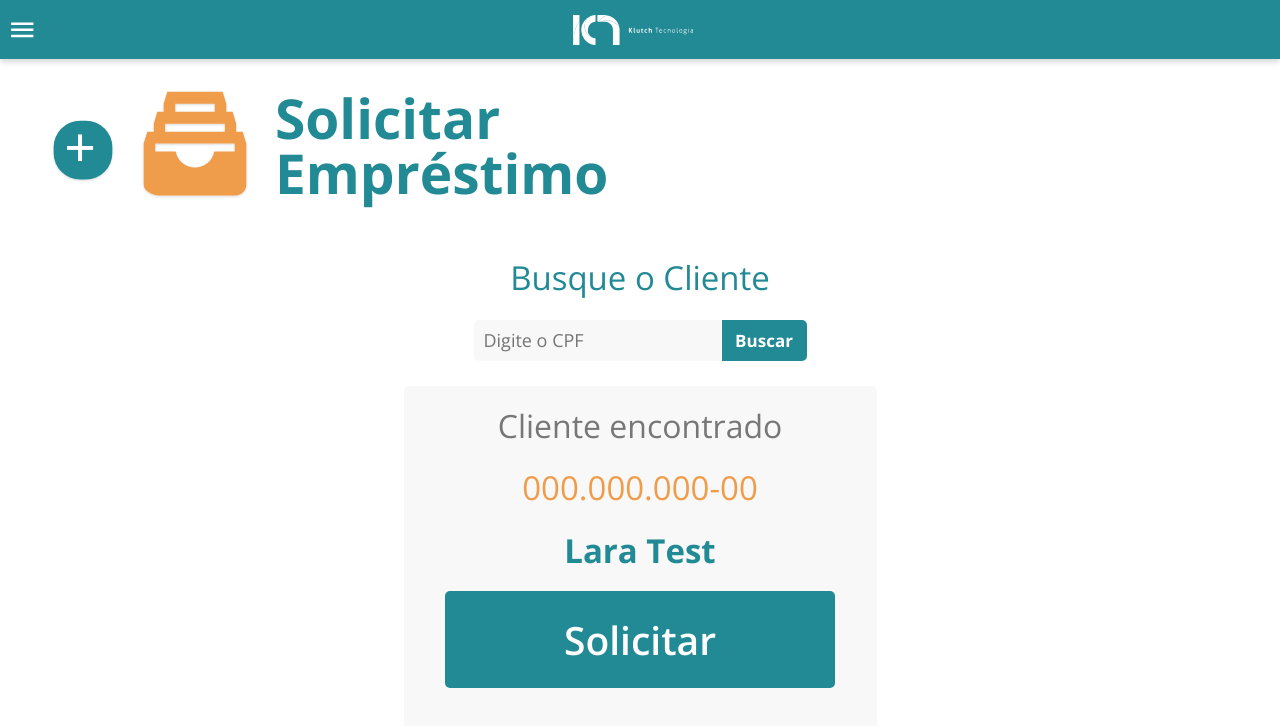
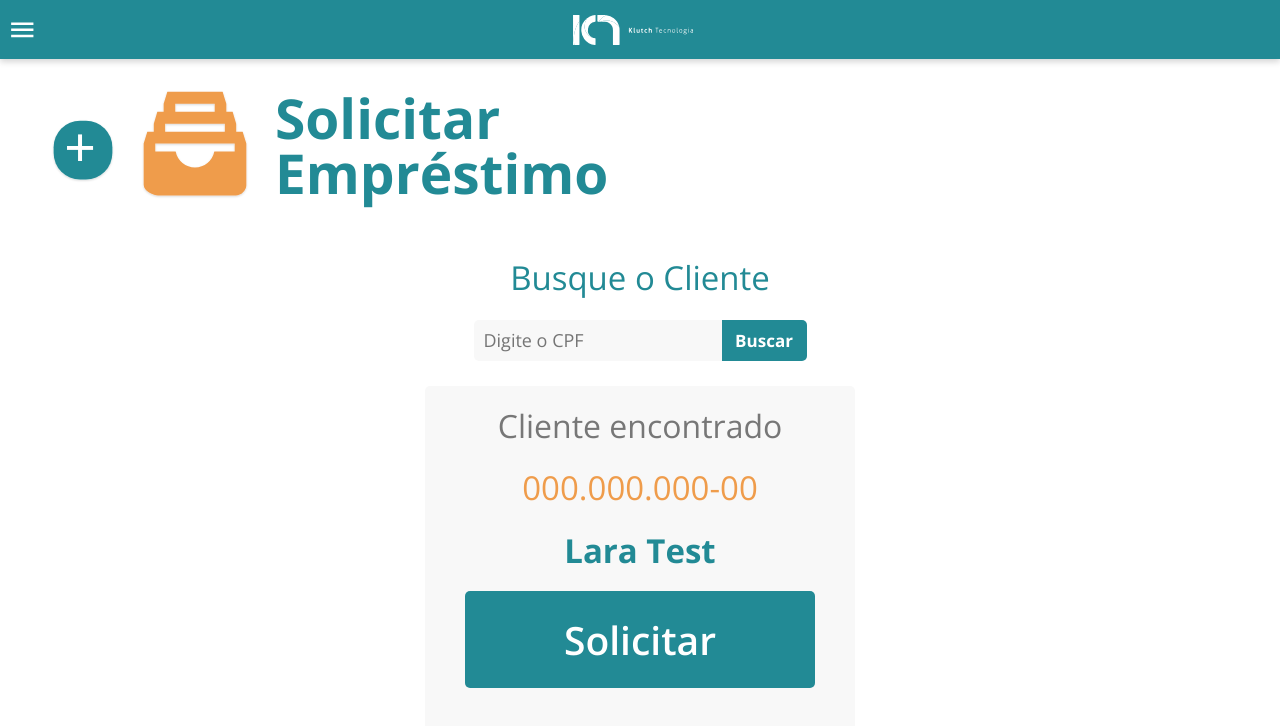
Before and after one commit to juvenalbruno/Desafio_Klutch, a React (Create React App) app: page /solicitation in a window 1280 px wide. Shown: the top 726 px of the page. Built offline with nearby package versions, Linux system fonts and the light colour scheme.

Commit message:
solicitacao

```diff
--- a/src/pages/Solicitation.tsx
+++ b/src/pages/Solicitation.tsx
@@ -92,7 +92,7 @@ const Input = styled.div`
 const Wrapp = styled.div`
     margin-top: 25px;
     height: 355px;
-    width: 473px;
+    width: 430px;
     background-color: var(--color-background);
     display: flex;
     flex-direction: column;
@@ -116,7 +116,7 @@ const Wrapp = styled.div`
     }
 
     button {
-        width: 390px;
+        width: 350px;
         height: 97px;
         margin-top: 18px;
 
```
